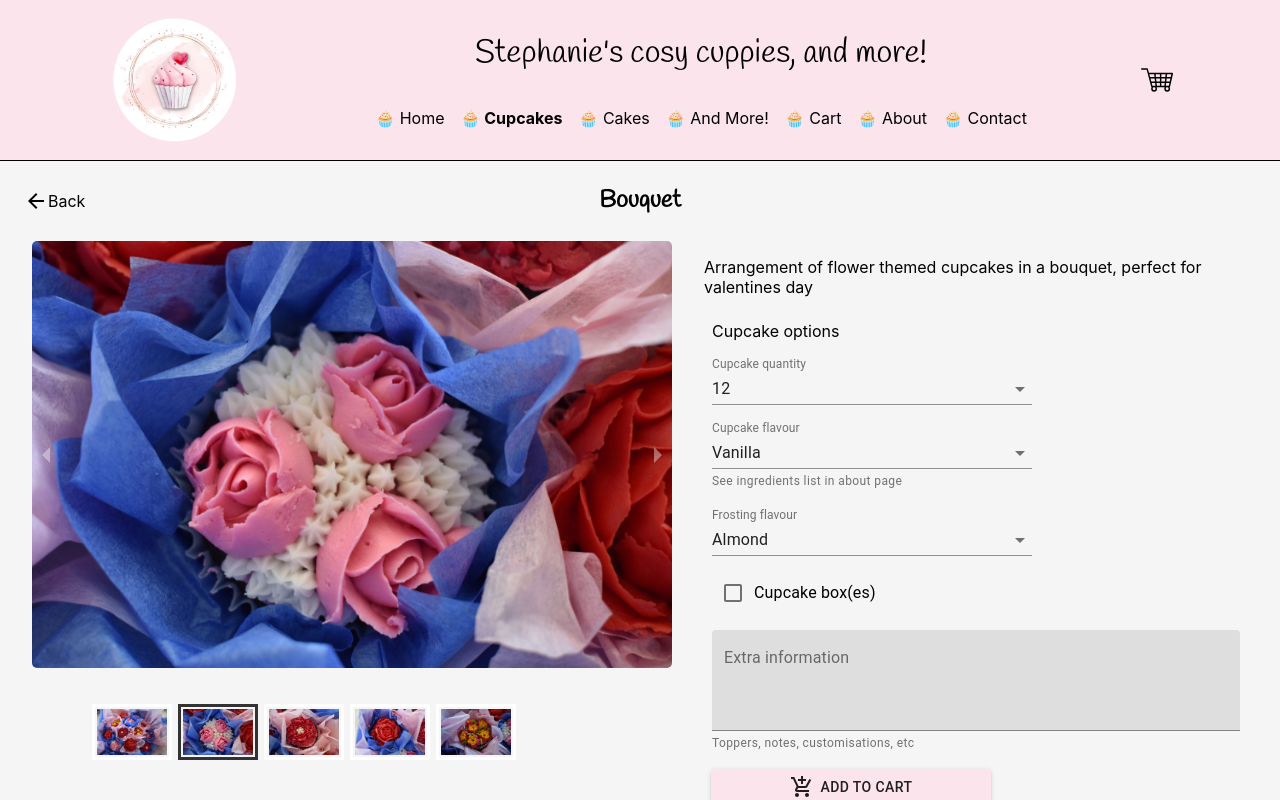
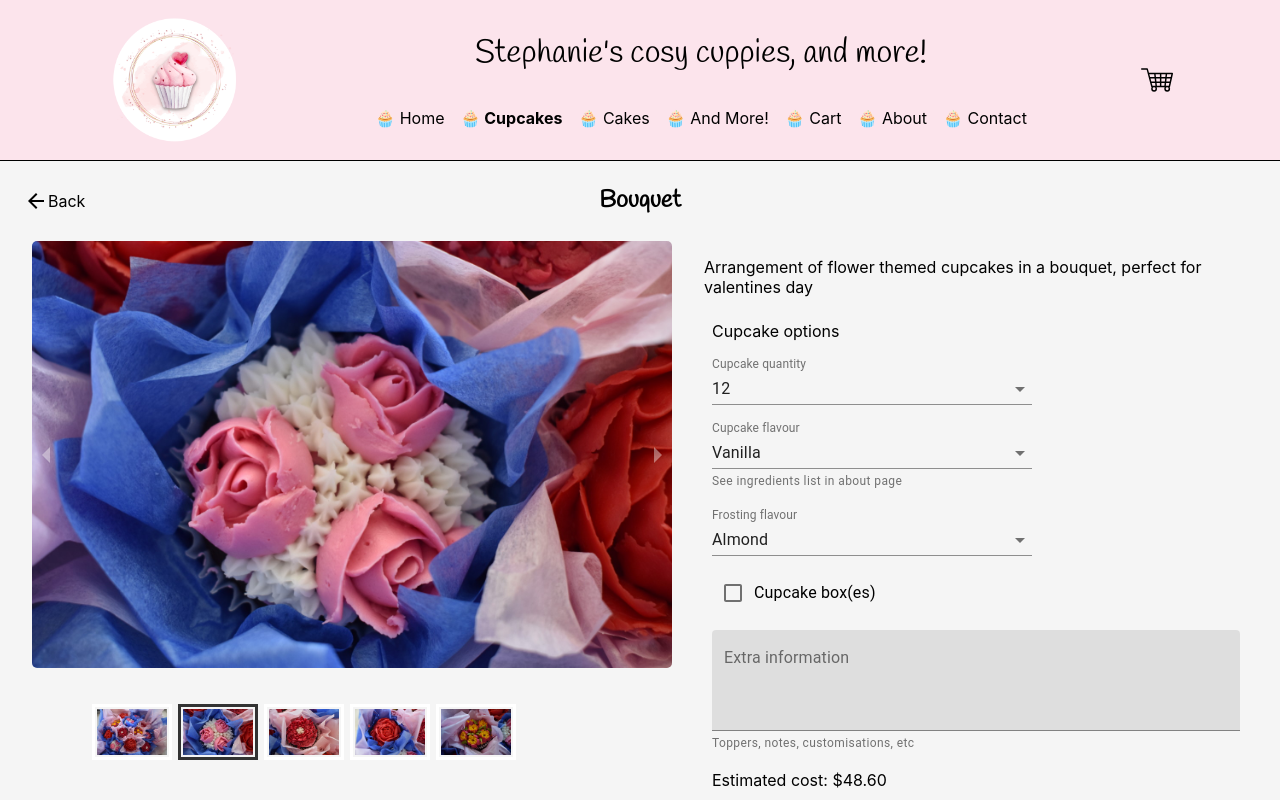
Before and after one commit to bpkneale/cosycuppies, a React (Create React App) app: page /cupcakes/bouquet in a window 1280 px wide. Built offline with nearby package versions, Linux system fonts and the light colour scheme.

Commit message:
Adding cost estimations

```diff
--- a/package.json
+++ b/package.json
@@ -15,6 +15,7 @@
     "@types/react-redux": "^7.1.15",
     "@types/react-router-dom": "^5.1.7",
     "axios": "^0.21.1",
+    "decimal.js": "^10.2.1",
     "email-validator": "^2.0.4",
     "luxon": "^1.25.0",
     "react": "^17.0.1",
--- a/src/components/cupcakeconfiguration.tsx
+++ b/src/components/cupcakeconfiguration.tsx
@@ -4,12 +4,13 @@ import { connect } from "react-redux";
 import { FrostingFlavour, FrostingFlavours } from "../data/frostingflavours"
 import { CupcakeFlavour, CupcakeFlavours } from "../data/cupcakeflavours"
 import { addToCart as addToCartAction } from "../actions/cosy"
+import { Quantities } from "../data/cupcakes"
 import "./cupcakeconfiguration.css"
 import { CartItem, CupcakeOrder } from "../state/cosy";
 import AddShoppingCartIcon from '@material-ui/icons/AddShoppingCart';
 import Button from '@material-ui/core/Button';
 import { Checkbox, FormControl, FormControlLabel, FormHelperText, InputLabel, MenuItem, Select, TextField } from '@material-ui/core';
-
+import { EstimateCost } from "../utils/cost"
 
 
 type ComponentProps = {
@@ -49,9 +50,8 @@ class CupcakeConfigurationUnc extends React.Component<Props, State> {
         }
     }
 
-    onSubmit(event: React.MouseEvent<HTMLButtonElement, MouseEvent>) {
-        const { id, addToCart } = this.props;
-        event.preventDefault();
+    asCartItem() {
+        const { id } = this.props;
         const item = { ...this.state }
         const order = {
             cupcake: {
@@ -59,12 +59,26 @@ class CupcakeConfigurationUnc extends React.Component<Props, State> {
                 ...item
             }
         }
+        return order;
+    }
+
+    onSubmit(event: React.MouseEvent<HTMLButtonElement, MouseEvent>) {
+        const { addToCart } = this.props;
+        event.preventDefault();
+        const order = this.asCartItem();
         addToCart(order)
         this.setState(CupcakeConfigurationUnc.defaultState())
     }
 
     render() {
         const { amount, frostingFlavour, cupcakeFlavour, box, extraInformation } = this.state;
+        const item = this.asCartItem();
+        let cost = null;
+        try {
+            cost = EstimateCost(item);
+        } catch(err) {
+            console.error(err);
+        }
         return <div className="cupcake-conf">
             <form>
                 <p>Cupcake options</p>
@@ -73,15 +87,8 @@ class CupcakeConfigurationUnc extends React.Component<Props, State> {
                     <Select
                         labelId="cupcake-quantity-label"
                         value={amount}
-                        onChange={a => this.setState({amount: parseInt(a.target.value as string)})}
-                    >
-                        <MenuItem value={4}>4</MenuItem>
-                        <MenuItem value={6}>6</MenuItem>
-                        <MenuItem value={12}>12</MenuItem>
-                        <MenuItem value={24}>24</MenuItem>
-                        <MenuItem value={36}>36</MenuItem>
-                        <MenuItem value={48}>48</MenuItem>
-                        <MenuItem value={72}>72</MenuItem>
+                        onChange={a => this.setState({amount: parseInt(a.target.value as string)})}>
+                        {Quantities.map(q => <MenuItem key={q} value={q}>{q}</MenuItem>)}
                     </Select>
                 </FormControl>
                 <FormControl color="secondary">
@@ -126,6 +133,7 @@ class CupcakeConfigurationUnc extends React.Component<Props, State> {
                         onChange={e => this.setState({extraInformation: e.target.value})} />
                     <FormHelperText>Toppers, notes, customisations, etc</FormHelperText>
                 </FormControl>
+                <p>{cost ? `Estimated cost: $${cost.toDecimalPlaces(1)}0` : `Unable to estimate cost`}</p>
                 <Button onClick={this.onSubmit.bind(this)} variant="contained" color="primary">
                     <AddShoppingCartIcon />
                     <span>Add to cart</span>
--- a/src/components/preview.tsx
+++ b/src/components/preview.tsx
@@ -1,3 +1,4 @@
+import Decimal from "decimal.js";
 import React from "react"
 import { connect } from "react-redux";
 import { NavLink } from "react-router-dom";
@@ -7,6 +8,7 @@ export type PreviewProps = {
     imageSrc: string;
     title: string;
     link: string;
+    basePrice: Decimal;
     carousel?: string[];
 }
 
--- a/src/data/cakes.tsx
+++ b/src/data/cakes.tsx
@@ -1,3 +1,4 @@
+import Decimal from "decimal.js";
 import { PreviewProps } from "../components/preview";
 
 enum CakeIds {
@@ -10,6 +11,7 @@ export const Cakes: CakePreview[] = [
     {
         imageSrc: "/assets/cakes/blue.jpg",
         title: "Blue",
-        link: CakeIds.Blue
+        link: CakeIds.Blue,
+        basePrice: new Decimal(50)
     }
 ]
--- a/src/data/cupcakes.tsx
+++ b/src/data/cupcakes.tsx
@@ -1,3 +1,4 @@
+import Decimal from "decimal.js";
 import { PreviewProps } from "../components/preview";
 
 enum CupcakeLinks {
@@ -12,6 +13,36 @@ enum CupcakeLinks {
     Valentines = "valentines"
 }
 
+export const Quantities = [
+    4,
+    6,
+    12,
+    24,
+    32,
+    48,
+    72
+]
+
+export const QuantityDiscount: Record<number, Decimal | undefined> = {
+    4: new Decimal(95),
+    6: new Decimal(94),
+    12: new Decimal(90),
+    24: new Decimal(85),
+    32: new Decimal(80),
+    48: new Decimal(75),
+    72: new Decimal(70)
+}
+
+export const BoxCost: Record<number, Decimal | undefined> = {
+    4: new Decimal(2),
+    6: new Decimal(2),
+    12: new Decimal(2.5),
+    24: new Decimal(4.5),
+    32: new Decimal(7),
+    48: new Decimal(9),
+    72: new Decimal(13.5)
+}
+
 export type CupcakePreview = PreviewProps & {
     description: string;
 }
@@ -21,6 +52,7 @@ export const CupcakePreviews: CupcakePreview[] = [
         title: "Enchanted Forest",
         imageSrc: "/assets/cupcakes/forest/1.jpg",
         link: CupcakeLinks.EnchantedForest,
+        basePrice: new Decimal(4.5),
         description: "A whimsical mix of colours and butterflies",
         carousel: [
             "/assets/cupcakes/forest/1.jpg",
@@ -32,6 +64,7 @@ export const CupcakePreviews: CupcakePreview[] = [
         title: "Mouse",
         imageSrc: "/assets/cupcakes/mouse/2.jpg",
         link: CupcakeLinks.Mouse,
+        basePrice: new Decimal(4.5),
         description: "Beautiful mouse themed cupcakes with fondant ears",
         carousel: [
             "/assets/cupcakes/mouse/1.jpg",
@@ -44,6 +77,7 @@ export const CupcakePreviews: CupcakePreview[] = [
         title: "Valentines",
         imageSrc: "/assets/cupcakes/valentines/4.jpg",
         link: CupcakeLinks.Valentines,
+        basePrice: new Decimal(4.5),
         description: "Delicate and bespoke cupcakes, the perfect gift for your special someone",
         carousel: [
             "/assets/cupcakes/valentines/1.jpg",
@@ -57,6 +91,7 @@ export const CupcakePreviews: CupcakePreview[] = [
         title: "Halloween",
         imageSrc: "/assets/cupcakes/halloween/1.jpg",
         link: CupcakeLinks.Halloween,
+        basePrice: new Decimal(4.5),
         description: "Spooky and scary cupcakes for a halloween celebration",
         carousel: [
             "/assets/cupcakes/halloween/1.jpg",
@@ -69,6 +104,7 @@ export const CupcakePreviews: CupcakePreview[] = [
         title: "Nude",
         imageSrc: "/assets/cupcakes/box-nude.jpg",
         link: CupcakeLinks.Nude,
+        basePrice: new Decimal(4.5),
         description: "A naturally beautiful and classic colour",
         carousel: [
             "/assets/cupcakes/nude/1.jpg",
@@ -81,6 +117,7 @@ export const CupcakePreviews: CupcakePreview[] = [
         title: "Lavender",
         imageSrc: "/assets/cupcakes/lavender/1.jpg",
         link: CupcakeLinks.Lavender,
+        basePrice: new Decimal(4.5),
         description: "Deep lavender colour with rose swirl",
         carousel: [
             "/assets/cupcakes/lavender/1.jpg",
@@ -93,6 +130,7 @@ export const CupcakePreviews: CupcakePreview[] = [
         title: "Christmas",
         imageSrc: "/assets/cupcakes/xmas/1.jpg",
         link: CupcakeLinks.Christmas,
+        basePrice: new Decimal(4.5),
         description: "Festive red and green with beautiful sprinkles",
         carousel: [
             "/assets/cupcakes/xmas/1.jpg",
@@ -106,6 +144,7 @@ export const CupcakePreviews: CupcakePreview[] = [
         title: "Bouquet",
         imageSrc: "/assets/cupcakes/bouquet/1.jpg",
         link: CupcakeLinks.Bouquet,
+        basePrice: new Decimal(4.5),
         description: "Arrangement of flower themed cupcakes in a bouquet, perfect for valentines day",
         carousel: [
             "/assets/cupcakes/bouquet/1.jpg",
--- /dev/null
+++ b/src/utils/cost.ts
@@ -0,0 +1,26 @@
+import { CartItem } from "../state/cosy"
+import { Lookup, QuantityDiscount, BoxCost } from "../data/cupcakes"
+import Decimal from "decimal.js";
+
+export const EstimateCost = (item: CartItem): Decimal => {
+    if(item.cupcake !== undefined) {
+        const cupcake = Lookup(item.cupcake.id);
+        if(!cupcake) {
+            throw new Error("Unable to lookup cupcake")
+        }
+        let cost = new Decimal(cupcake.basePrice);
+        const discount = QuantityDiscount[item.cupcake.amount];
+        const boxCost = item.cupcake.box ? BoxCost[item.cupcake.amount] : new Decimal(0)
+        if(discount && boxCost) {
+            debugger;
+            cost = cost.mul(item.cupcake.amount).mul(discount).div(100);
+            cost = cost.add(boxCost);
+        } else {
+            throw new Error("Unable to lookup discount or box cost");
+        }
+        return cost;
+    }
+    else {
+        throw new Error("Unable to find item")
+    }
+}
```
Also changed, not shown: 1 other file (tests, documents, lock files or other folders).
